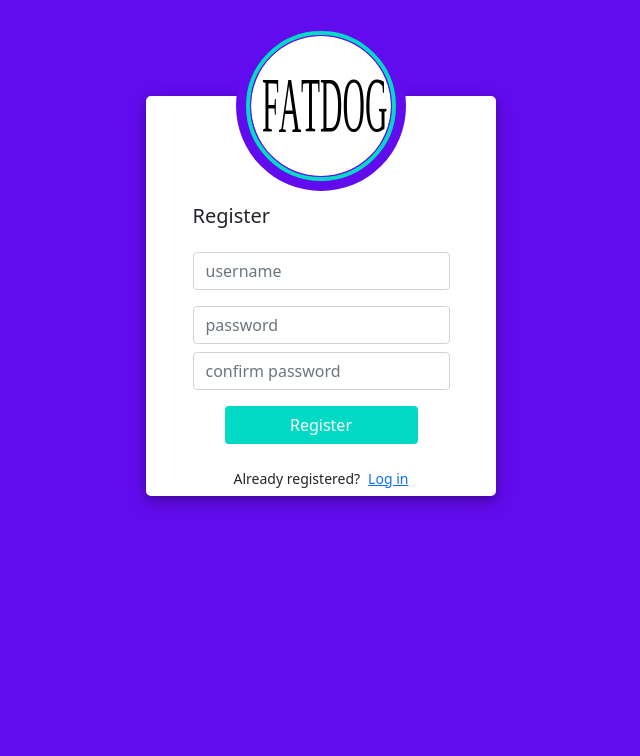
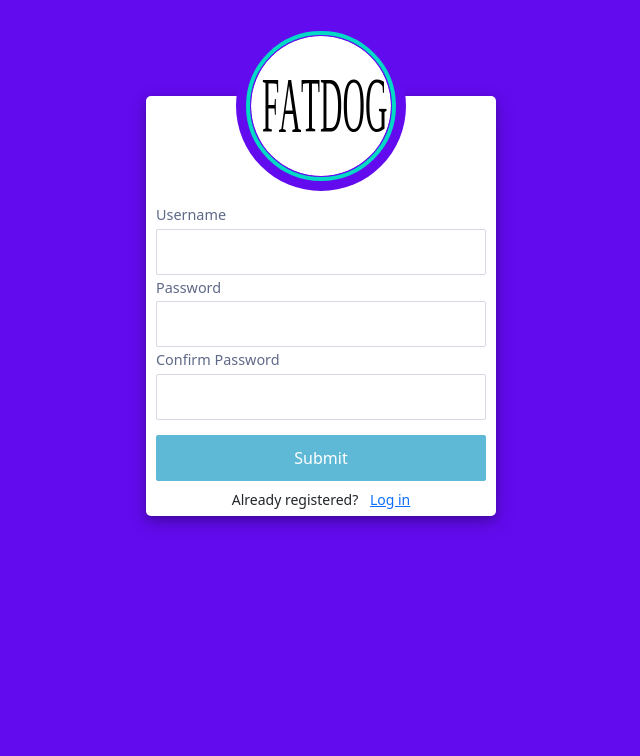
Before and after one commit to manthonyg/fatdog, a Flask app: template templates/register.html in a window 1280 px wide. Shown: the top 756 px of the page, without its empty margins (319-959 px from the left). Run offline with Flask 2, Linux system fonts and the light colour scheme; the template is opened without the code that fills it: values that come from a table or form of the project are taken from there, others are empty; parts of the project's set-up code (start-up, migrations or seed data) failed here and were passed over; some libraries are stand-ins or nearby versions.

Commit message:
added flask-wtf for form validation

```diff
--- a/app.py
+++ b/app.py
@@ -5,6 +5,13 @@ from functools import wraps
 from db import db, app, User, Dog
 import requests
 import json
+from forms import RegistrationForm
+
+# Replace the values in .env.example with your values and rename this file to .env:
+
+# FLASK_APP: Entry point of your application (should be wsgi.py).
+# FLASK_ENV: The environment to run your app in (either development or production).
+# SECRET_KEY: Randomly generated string of characters used to encrypt your app's data.
 
 
 @app.after_request
@@ -31,20 +38,67 @@ def index():
         MER = round(int(RER) * float(activity))
         breedStats = requests.get(
             f'https://api.thedogapi.com/v1/images/search?breed_ids={breed}')
-        print(breedStats.text)
         user_id = session['id']
         newDog = Dog(name=name, age=age, breed=breed,
                      shape=shape, activity=activity, weight=weight, KGS=KGS, RER=RER, MER=MER, breedStats=breedStats.text, user_id=user_id)
 
         db.session.add(newDog)
         db.session.commit()
-        print(newDog.breedStats)
 
         return render_template('dashboard.html', new_assessment=False, result=True, name=name, weight=weight, KGS=KGS, RER=RER, MER=MER, activity=activity, breedStats=json.loads(newDog.breedStats), username=session['username'], previousResults=previousResults)
-
     if 'username' in session:
         return render_template('dashboard.html', username=session['username'], assessment=True, previousResults=previousResults)
 
+    return render_template('login.html')
+
+
+@ app.route('/register', methods=['GET', 'POST'])
+def register():
+
+    form = RegistrationForm()
+    if form.validate_on_submit():
+
+        username = request.form.get('username')
+        password = request.form.get('password')
+        confirm_password = request.form.get('confirm_password')
+        passwordHash = generate_password_hash(password)
+        print(username, password, confirm_password)
+        newUser = User(username=username, password=passwordHash)
+        db.session.add(newUser)
+        db.session.commit()
+        flash('Account successfully created. Please log in.')
+        return render_template('login.html')
+    return render_template('register.html', form=form)
+
+
+@ app.route('/login', methods=['GET', 'POST'])
+def login():
+    # Forget any username
+    session.clear()
+
+    if request.method == 'POST':
+        username = request.form.get('username')
+        password = request.form.get('password')
+        # Ensure username was submitted
+
+        incomingUser = User.query.filter_by(username=username).first()
+        if not incomingUser or not check_password_hash(incomingUser.password, password):
+            flash('Invalid username or password')
+            return redirect(url_for('index'))
+
+        session['username'] = request.form['username']
+        session['id'] = incomingUser.id
+
+        return redirect(url_for('index'))
+
+    return render_template('login.html')
+
+
+@ app.route('/logout')
+def logout():
+    # clear the current user from session
+    session['username'] = ''
+    flash('You were successfully logged out')
     return render_template('login.html')
 
 
@@ -68,62 +122,6 @@ def viewResult():
     return render_template('dashboard.html', new_assessment=False, result=True, name=dog.name, weight=dog.weight, KGS=dog.KGS, RER=dog.RER, MER=dog.MER, activity=dog.activity, breedStats=json.loads(dog.breedStats), username=session['username'], previousResults=previousResults)
 
 
-@ app.route('/login', methods=['GET', 'POST'])
-def login():
-    # Forget any username
-    session.clear()
-
-    if request.method == 'POST':
-        username = request.form.get('username')
-        password = request.form.get('password')
-        # Ensure username was submitted
-
-        incomingUser = Users.query.filter_by(username=username).first()
-        if not incomingUser or not check_password_hash(incomingUser.password, password):
-            flash('Invalid username or password')
-            print('invalid useername or password')
-            return redirect(url_for('index'))
-
-        session['username'] = request.form['username']
-        session['id'] = incomingUser.id
-
-        return redirect(url_for('index'))
-
-    return render_template('login.html')
-
-
-@ app.route('/logout')
-def logout():
-    # clear the current user from session
-    session['username'] = ''
-    flash('You were successfully logged out')
-    return render_template('login.html')
-
-
-@ app.route('/register/', methods=['GET', 'POST'])
-def register():
-    if request.method == 'POST':
-
-        username = request.form.get('username')
-        password = request.form.get('password')
-        confirm_password = request.form.get('confirm_password')
-        passwordHash = generate_password_hash(password)
-
-        if not username:
-            flash('Invalid username')
-        if password != confirm_password:
-            flash('Passwords must match')
-        if not password:
-            flash('Invalid password')
-
-        newUser = Users(username=username, password=passwordHash)
-        db.session.add(newUser)
-        db.session.commit()
-        flash('Account successfully created. Please log in.')
-        return render_template('login.html')
-    return render_template('register.html')
-
-
 app.config['DEBUG'] = True
 
 if __name__ == '__main__':
--- /dev/null
+++ b/forms.py
@@ -0,0 +1,39 @@
+from flask_wtf import FlaskForm, RecaptchaField
+from wtforms import (StringField,
+                     TextAreaField,
+                     SubmitField,
+                     PasswordField,
+                     DateField,
+                     SelectField)
+from wtforms.validators import (DataRequired,
+                                Email,
+                                EqualTo,
+                                Length,
+                                URL)
+
+
+class RegistrationForm(FlaskForm):
+    """Registration form."""
+    username = StringField('Username', [
+        DataRequired()])
+    password = PasswordField('Password', [
+        DataRequired(),
+        EqualTo('confirm_password', message='Passwords must match'),
+        Length(min=4, message=('Your password is too short.'))])
+    confirm_password = PasswordField('Confirm Password', [
+        DataRequired()])
+    submit = SubmitField('Submit')
+
+
+# class LoginForm(FlaskForm):
+#     """Contact form."""
+
+#     name = StringField('Name', [
+#         DataRequired()])
+#     email = StringField('Email', [
+#         Email(message='Not a valid email address.'),
+#         DataRequired()])
+#     body = TextAreaField('Message', [
+#         DataRequired(),
+#         Length(min=4, message='Your message is too short.')])
+#     submit = SubmitField('Register')
--- a/static/styles/form.css
+++ b/static/styles/form.css
@@ -46,3 +46,128 @@ input.invalid {
 .step.finish {
   background-color: var(--green);
 }
+
+.title {
+  font-size: 1.7rem;
+  color: #5f6988;
+  font-weight: 300;
+  border-bottom: 1px solid #dbe3ec;
+  padding-bottom: 5px;
+  margin: 0 0 40px 0;
+}
+
+label {
+  font-size: 0.9em;
+  color: #5f6988;
+  margin-bottom: 3px;
+  display: block;
+  font-weight: 300;
+}
+
+input,
+textarea,
+select {
+  padding: 10px 13px;
+  margin-bottom: 15px;
+  width: -webkit-fill-available;
+  border-radius: 2px;
+  border: 1px solid #d4d9e3;
+  font-weight: 200;
+  color: #4d5060;
+  font-family: "Poppins", sans-serif;
+  transition: all 0.3s ease-out;
+  font-size: 0.9em;
+  outline-color: transparent;
+  outline-style: none;
+}
+
+select {
+  -webkit-appearance: none;
+}
+
+select::after {
+  content: "hello";
+  width: 0;
+  height: 0;
+  border-left: 20px solid transparent;
+  border-right: 20px solid transparent;
+  display: block;
+  border-top: 20px solid #f00;
+}
+
+input[type="text"]::placeholder {
+  color: #d4d9e3;
+}
+
+input[type="text"]:hover,
+input[type="password"]:hover,
+textarea:hover,
+select:hover {
+  border-color: #5eb9d7;
+  background: #d9f6ff;
+}
+
+input[type="text"]:focus,
+input[type="password"]:focus,
+textarea:focus {
+  background: white;
+  border-color: #5eb9d7;
+  box-shadow: unset;
+}
+
+input[type="submit"] {
+  background: #5eb9d7;
+  border: 0;
+  color: white;
+  border-radius: 2px;
+  margin-top: 15px;
+  font-weight: 400;
+  border: 1px solid #5eb9d7;
+  transition: all 0.3s ease-out;
+}
+
+input[type="submit"]:hover {
+  cursor: pointer;
+  background: white;
+  color: #5eb9d7;
+}
+
+.success-wrapper {
+  background: white;
+  width: 350px;
+  box-shadow: 0 0 5px rgba(65, 67, 144, 0.1);
+  padding: 50px;
+}
+
+.errors {
+  list-style: none;
+  margin: 10px 0;
+  position: absolute;
+  z-index: 10;
+  right: -222px;
+  top: 0;
+  bottom: 0;
+  background: #fae7ea;
+  padding: 9px 15px;
+  border-radius: 3px;
+  border: 1px solid #e1c5c5;
+  color: #8d7575;
+  width: 182px;
+  text-align: center;
+  height: fit-content;
+  margin: auto;
+}
+
+i {
+  position: absolute;
+  margin: auto;
+  top: 4px;
+  bottom: 0;
+  right: 16px;
+  height: fit-content;
+  color: grey;
+}
+
+.g-recaptcha div {
+  margin: auto;
+}
--- a/static/styles/login.css
+++ b/static/styles/login.css
@@ -3,8 +3,6 @@
     lightgrn #03DAC6
     lightestgren #03DAC622
 */
-
-/* Coded with love by Mutiullah Samim */
 body,
 html {
   margin: 0;
@@ -13,7 +11,7 @@ html {
   background: #620bee !important;
 }
 .user_card {
-  height: 400px;
+  height: 420px;
   width: 350px;
   margin-top: auto;
   margin-bottom: auto;
--- a/templates/login.html
+++ b/templates/login.html
@@ -1,4 +1,5 @@
 {% extends "base.html" %}
+
 
 {% block title %}
 Log In
@@ -42,6 +43,7 @@ Log In
                         <button type="submit" class="btn login_btn">Login</button>
                     </div>
                 </form>
+
             </div>
 
             <div class="mt-4">
--- a/templates/register.html
+++ b/templates/register.html
@@ -6,6 +6,8 @@ Register
 
 {% block style %}
 <link href="{{url_for('static', filename='styles/login.css')}}" type="text/css" rel="stylesheet">
+<link href="{{url_for('static', filename='styles/form.css')}}" type="text/css" rel="stylesheet">
+
 {% endblock %}
 
 {% block main %}
@@ -19,35 +21,69 @@ Register
                 </div>
             </div>
             <div class="d-flex justify-content-center form_container">
-                <form action="/register" method="post">
-                    <div class="input-group mb-3">
-                        <h5>Register</h5>
+
+
+                <form method="post" action="/register">
+                    {{ form.csrf_token }}
+                    <div class="form-field">{{ form.username.label }} {{ form.username(size=20) }}
+
                     </div>
-                    <div class="input-group mb-3">
-                        <input type="text" name="username" class="form-control input_user" placeholder="username">
+                    <div class="form-field">{{ form.password.label }} {{ form.password }}
+
                     </div>
-                    <div class="input-group mb-2">
-                        <input type="password" name="password" class="form-control input_pass" placeholder="password">
+                    <div class="form-field">{{ form.confirm_password.label }} {{ form.confirm_password }}
+
                     </div>
-                    <div class="input-group mb-2">
-                        <input type="password" name="confirm_password" class="form-control input_pass"
-                            placeholder="confirm password">
-                    </div>
-
-                    <div class="d-flex justify-content-center mt-3 login_container">
-                        <button type="submit" class="btn login_btn">Register</button>
+                    {{ form.submit }}
+                    <div class="col-12 mt-2 text-center links small">
+                        Already registered? <a href="{{ url_for('login') }}" class="ml-2">Log in</a>
                     </div>
                 </form>
+
             </div>
 
-            <div class="mt-4">
-                <div class="d-flex justify-content-center links small">
-                    Already registered? <a href="{{ url_for('login') }}" class="ml-2">Log in</a>
-                </div>
-            </div>
+
         </div>
     </div>
     <div class="d-flex mt-5 justify-content-center">
+
+
+        {% if form.username.errors %}
+        {% for error in form.username.errors %}
+        <div class="alert alert-primary fade show w50 alert-dismissible" role="alert">
+            {{ error }}
+
+            <button type="button" class="close" data-dismiss="alert" aria-label="Close">
+                <span aria-hidden="true">&times;</span>
+            </button>
+        </div>
+        {% endfor %}
+        {% endif %}
+
+        {% if form.password.errors %}
+        {% for error in form.password.errors %}
+        <div class="alert alert-primary fade show w50 alert-dismissible" role="alert">
+            {{ error }}
+
+            <button type="button" class="close" data-dismiss="alert" aria-label="Close">
+                <span aria-hidden="true">&times;</span>
+            </button>
+        </div>
+        {% endfor %}
+        {% endif %}
+
+        {% if form.confirm_password.errors %}
+        {% for error in form.confirm_password.errors %}
+        <div class="alert alert-primary fade show w50 alert-dismissible" role="alert">
+            {{ error }}
+
+            <button type="button" class="close" data-dismiss="alert" aria-label="Close">
+                <span aria-hidden="true">&times;</span>
+            </button>
+        </div>
+        {% endfor %}
+        {% endif %}
+
         {% with messages = get_flashed_messages() %}
         {% if messages %}
         {% for message in messages %}
```
Also changed, not shown: templates/results.html (deleted, +0 -237 lines).
